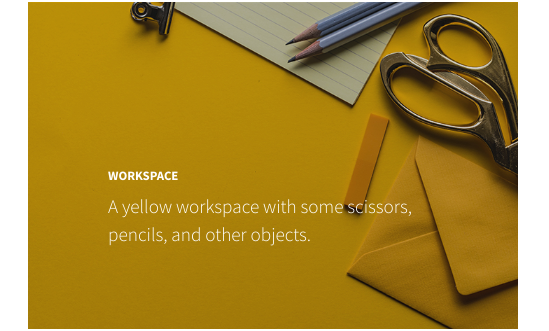
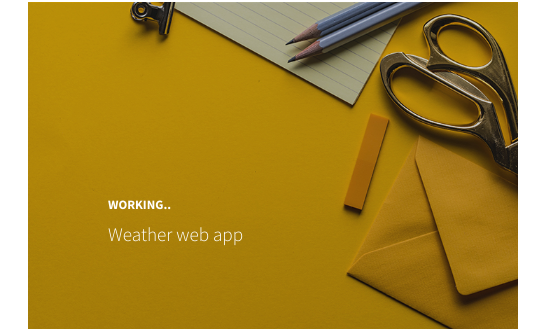
Before and after one commit to LeandroSchachner/portfolio, a website: page index.html in a window 1280 px wide. Shown: the part 2732-3063 px from the top of the page, 628-1177 px from the left. Drawn offline with nearby package versions, Linux system fonts and the light colour scheme.

Commit message:
Update index.html

```diff
--- a/index.html
+++ b/index.html
@@ -168,8 +168,8 @@
                         <a class="portfolio-item" href="#!">
                             <div class="caption">
                                 <div class="caption-content">
-                                    <div class="h2">Workspace</div>
-                                    <p class="mb-0">A yellow workspace with some scissors, pencils, and other objects.</p>
+                                    <div class="h2">Working..</div>
+                                    <p class="mb-0">Weather web app</p>
                                 </div>
                             </div>
                             <img class="img-fluid" src="assets/img/portfolio-4.jpg" alt="..." />
```
